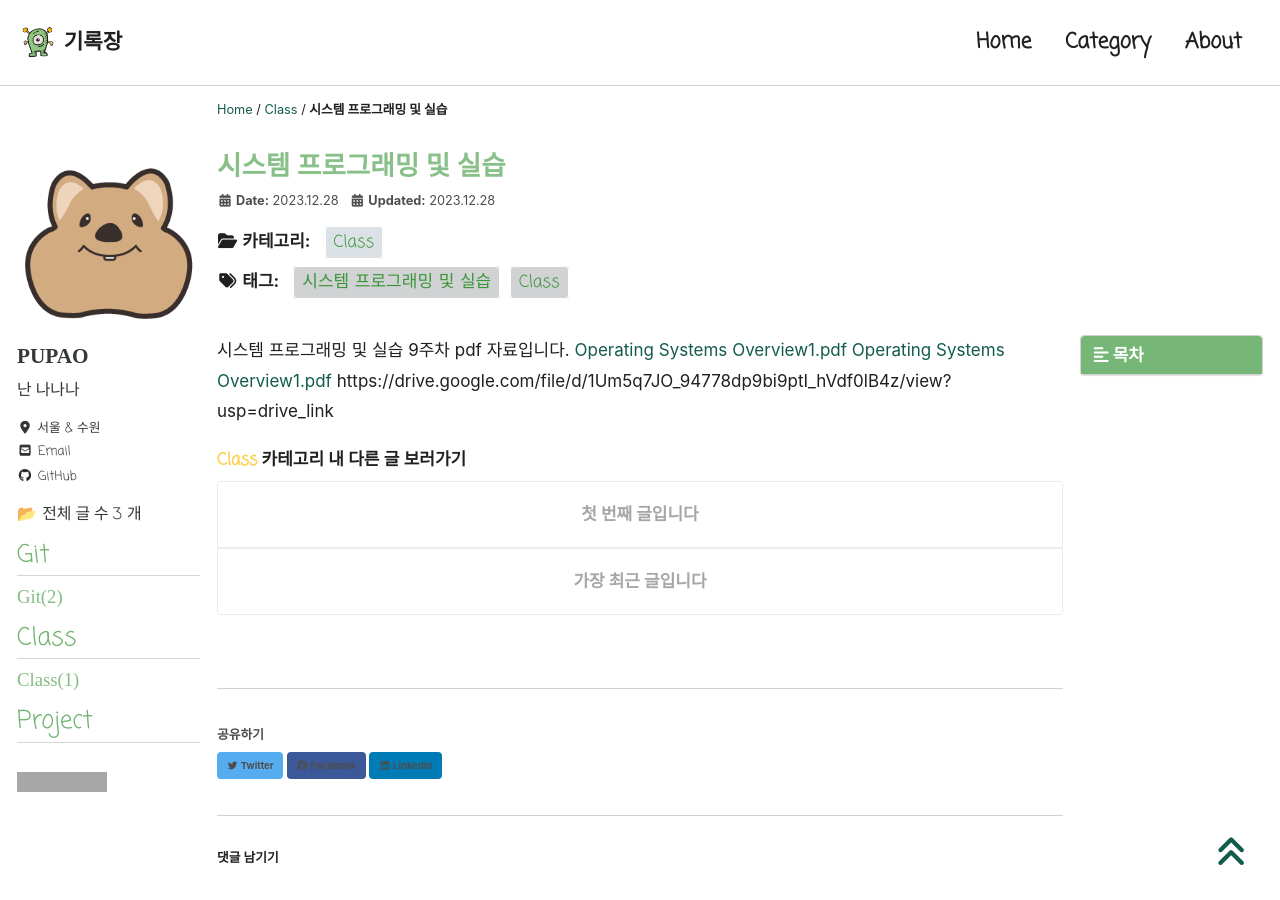
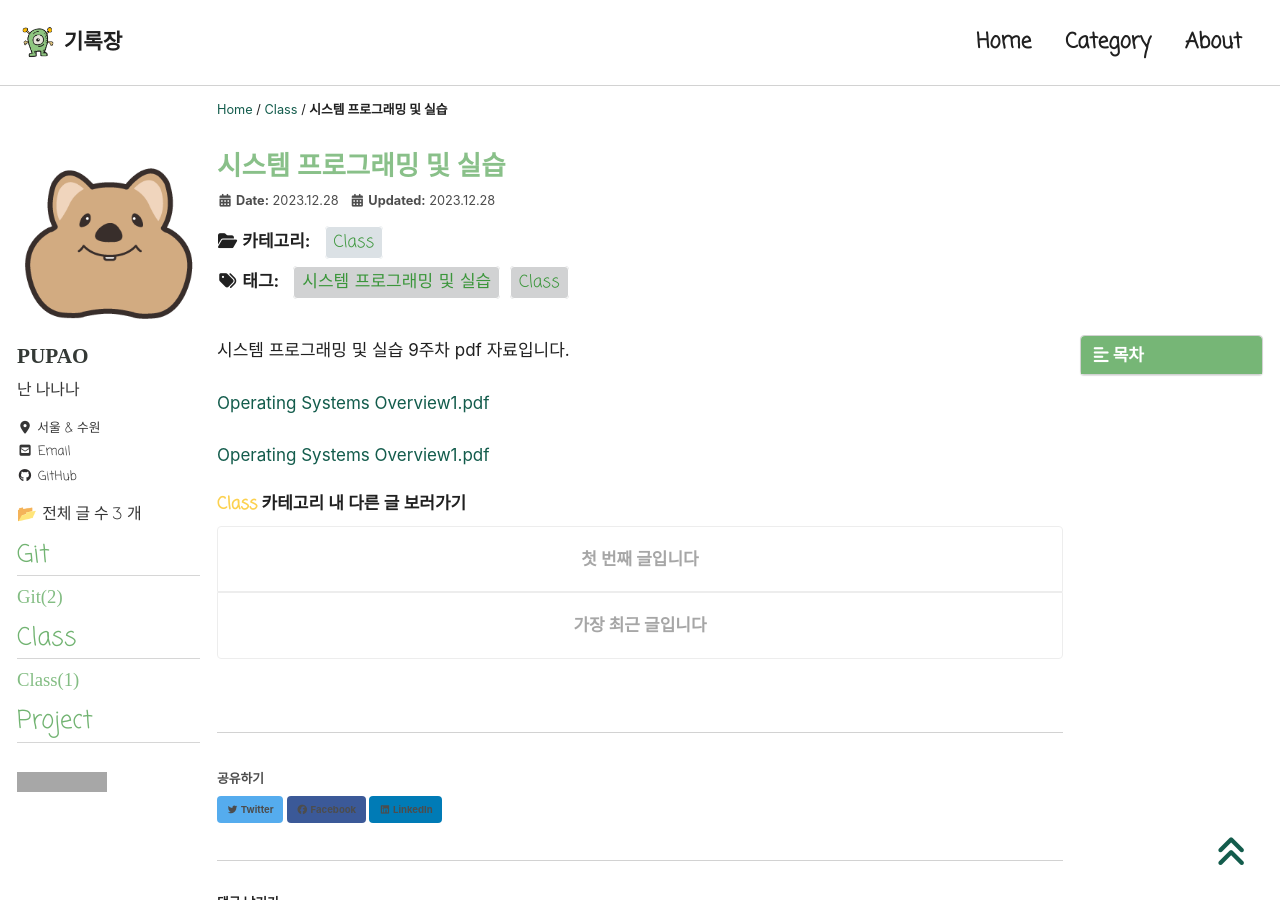
Before and after one commit to PUPAO/PUPAO.github.io, a Jekyll site: the page built from _posts/class/Systems Programming/2023-12-28-9장.md, in a window 1280 px wide and 900 px high. Built offline with Jekyll 4.4.1, drawn with Linux system fonts in a browser that asks for light colours; cached includes are drawn as plain includes; nearby versions of some CDN libraries; some web fonts are replaced; comment, search, counter and statistics services are not loaded; part of the change alters nothing that is shown; grey boxes are pictures that could not be loaded.

Commit message:
Update 2023-12-28-9장.md

```diff
--- a/_posts/class/Systems Programming/2023-12-28-9장.md
+++ b/_posts/class/Systems Programming/2023-12-28-9장.md
@@ -14,6 +14,8 @@ date: 2023-12-28
 last_modified_at: 2023-12-28
 ---
 시스템 프로그래밍 및 실습 9주차 pdf 자료입니다.
+
 [Operating Systems Overview1.pdf](https://github.com/PUPAO/PUPAO.github.io/files/13795256/Operating.Systems.Overview1.pdf)
+
+
 [Operating Systems Overview1.pdf](https://drive.google.com/file/d/1Um5q7JO_94778dp9bi9ptI_hVdf0lB4z/view?usp=drive_link)
-https://drive.google.com/file/d/1Um5q7JO_94778dp9bi9ptI_hVdf0lB4z/view?usp=drive_link
```
